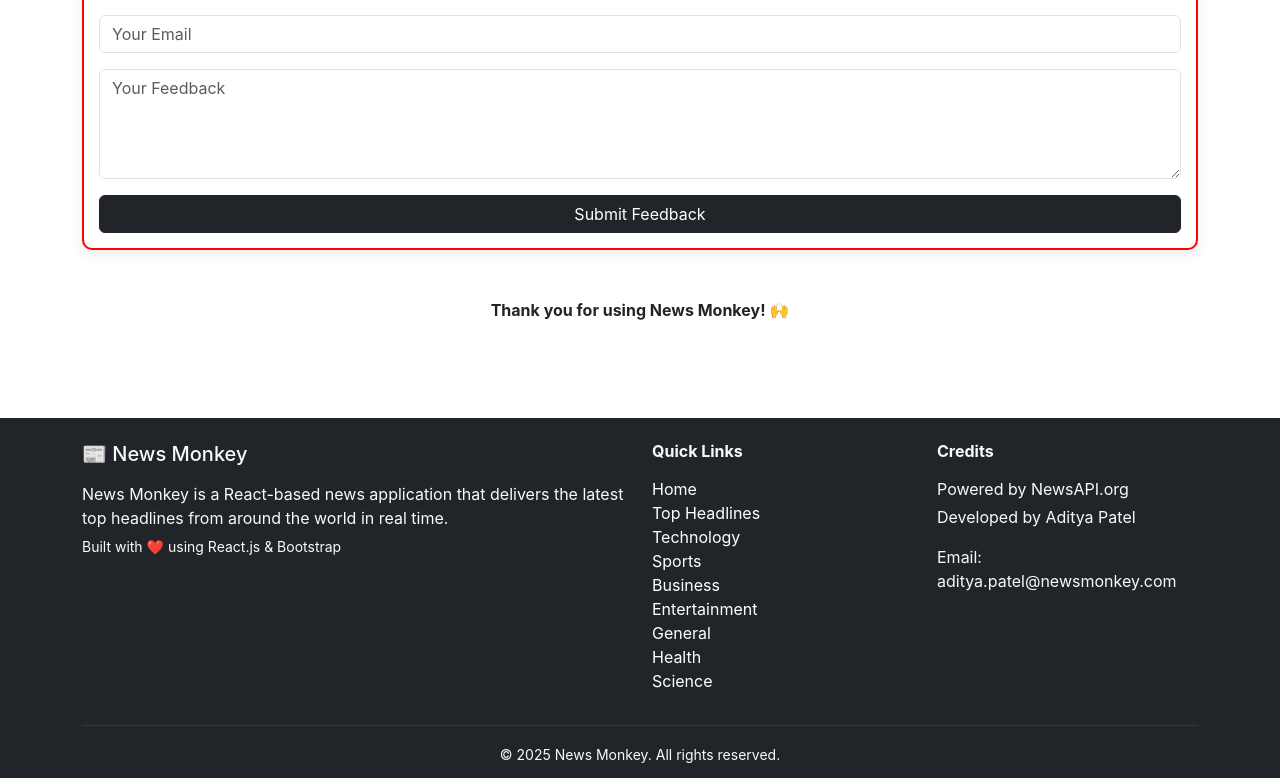
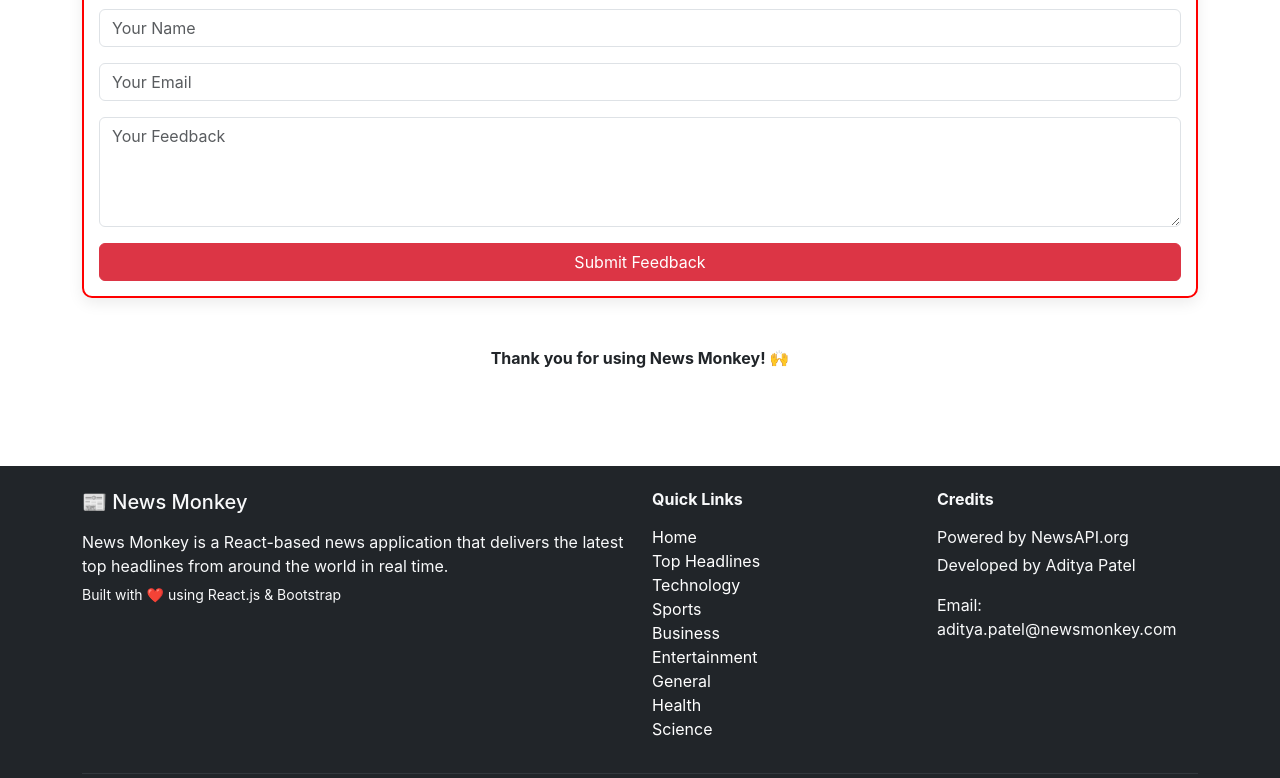
Before and after one commit to lifelinecoding/News-Monkey, a React (Create React App) app: page /about in a window 1280 px wide. Shown: the part 1238-2016 px from the top of the page. Built offline with nearby package versions, Linux system fonts and the light colour scheme; no server answers.

Commit message:
Made Navbar Sticky

```diff
--- a/src/Components/About.jsx
+++ b/src/Components/About.jsx
@@ -108,7 +108,7 @@
               placeholder="Your Feedback"
             ></textarea>
 
-            <button type="submit" className="btn btn-dark w-100">
+            <button type="submit" className={"btn w-100" + (mode === 'dark' ? " bg-success text-light" : " btn-danger")}>
               Submit Feedback
             </button>
           </form>
--- a/src/Components/Navbar.jsx
+++ b/src/Components/Navbar.jsx
@@ -8,7 +8,8 @@
     let { title,} = this.props;
     const { mode, toggleMode } = this.context;
     return (
-      <nav className={"navbar navbar-expand-lg fixed-top " + (mode === "dark" ? "bg-dark" : "bg-secondary")}>
+      <>
+      <nav className={"navbar navbar-expand-lg fixed-top" + (mode === "dark" ? " bg-dark" : " bg-secondary")}>
         <div className="container-fluid">
           <Link className="navbar-brand text-light fw-bold" to="/">
             {title}
@@ -96,6 +97,8 @@
           </div>
         </div>
       </nav>
+      <div className="mb-5"></div>
+      </>
     );
   }
 }
```
